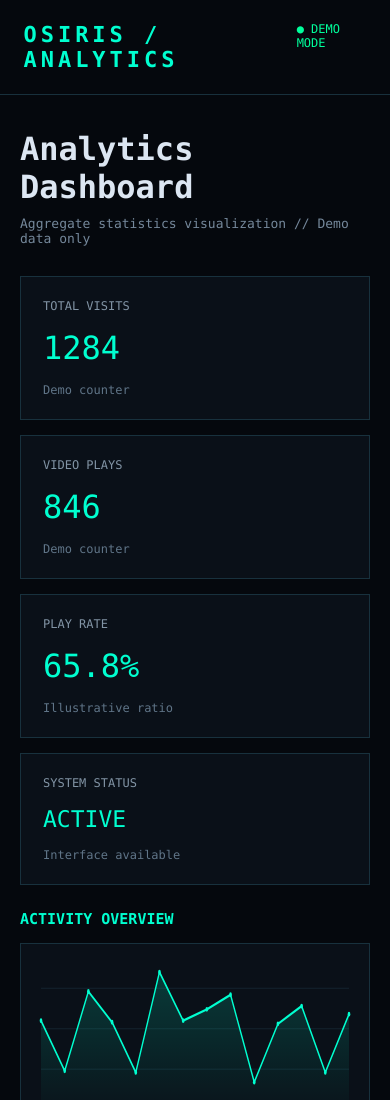
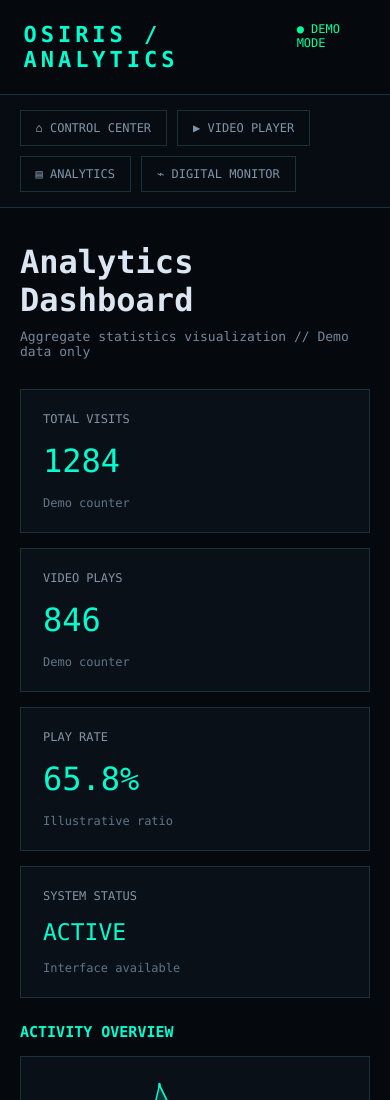
Before and after one commit to Realzack-dotcom/osiris-player, a plain HTML site: page dashboard.html in a window 390 px wide. Shown: the top 1100 px of the page. Drawn offline with Linux system fonts and the light colour scheme.

Commit message:
Implement responsive navbar in dashboard.html
Added a responsive navbar with links to various sections.

```diff
--- a/dashboard.html
+++ b/dashboard.html
@@ -36,6 +36,29 @@ h1{font-size:32px;margin-bottom:10px}
 button{background:#00ffd0;color:#061011;border:0;padding:12px 18px;font-weight:bold;font-family:inherit;cursor:pointer}
 button:hover{opacity:.8}
 footer{padding:30px;text-align:center;color:#4f6170;font-size:11px}
+    .navbar {
+    display: flex;
+    flex-wrap: wrap;
+    gap: 10px;
+    padding: 15px 5%;
+    background: #070c12;
+    border-bottom: 1px solid #18313c;
+}
+
+.navbar a {
+    color: #8095a8;
+    text-decoration: none;
+    font-size: 12px;
+    padding: 10px 15px;
+    border: 1px solid #1a303b;
+    transition: .2s;
+}
+
+.navbar a:hover {
+    color: #00ffd0;
+    border-color: #00ffd0;
+    background: #00ffd008;
+}
 </style>
 </head>
 
@@ -45,6 +68,12 @@ footer{padding:30px;text-align:center;color:#4f6170;font-size:11px}
 <div class="logo">OSIRIS / ANALYTICS</div>
 <div class="online">● DEMO MODE</div>
 </header>
+    <nav class="navbar">
+    <a href="./control.html">⌂ CONTROL CENTER</a>
+    <a href="./index.html">▶ VIDEO PLAYER</a>
+    <a href="./dashboard.html">▤ ANALYTICS</a>
+    <a href="./monitor.html">⌁ DIGITAL MONITOR</a>
+</nav>
 
 <main>
 
```
